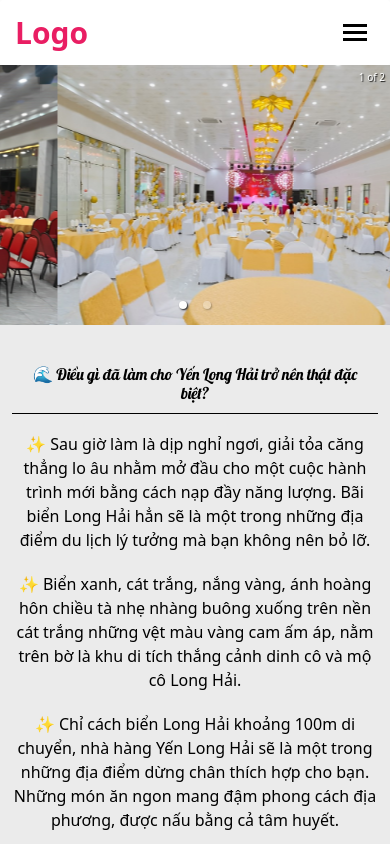
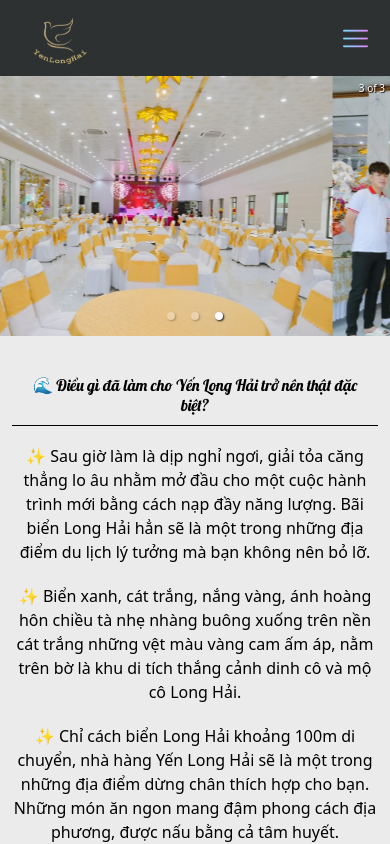
Before and after one commit to loctran1411/restaurant, a React (Create React App) app: page /cate in a window 390 px wide. Shown: the top 844 px of the page. Built offline with nearby package versions, Linux system fonts and the light colour scheme.

Commit message:
fix css update headerv2

```diff
--- a/src/assets/fake-data/introSlide.js
+++ b/src/assets/fake-data/introSlide.js
@@ -1,5 +1,6 @@
 import nha_hang1 from '../images/nha-hang1.jpg'
 import nha_hang2 from '../images/nha-hang2.jpg'
+import nha_hang3 from '../images/nha-hang3.jpg'
 import { v4 as uuidv4 } from 'uuid';
 
 export const introSlide = {
@@ -12,6 +13,11 @@ export const introSlide = {
     {
       id: uuidv4(),
       src: nha_hang2,
+      alt: 'view'
+    },
+    {
+      id: uuidv4(),
+      src: nha_hang3,
       alt: 'view'
     }
   ],
--- a/src/components/Header/HeaderV2.jsx
+++ b/src/components/Header/HeaderV2.jsx
@@ -1,10 +1,9 @@
 import React, { useEffect } from 'react';
-import Nav from 'react-bootstrap/Nav';
-import Navbar from 'react-bootstrap/Navbar';
-import NavDropdown from 'react-bootstrap/NavDropdown';
+import { Link } from "react-router-dom";
 import logo from "../../assets/images/logo_yen.png";
+import closeIcon from '../../assets/images/close.png'
+import openNav from '../../assets/images/menu-icon.png'
 import './headerv2.css'
-// import '../helper/Navbar.js'
 
 const HeaderV2 = () => {
 
@@ -78,47 +77,36 @@ const HeaderV2 = () => {
         {/* <div className="container"> */}
         <div className="header-main">
           <div className="logo">
-            <a href="#">Logo</a>
+            <Link to={'/'}><img src={logo} alt="logo" className='logo_img' /></Link>
           </div>
           <div className="open-nav-menu">
-            <span></span>
+            {/* <span></span> */}
+            <img src={openNav} alt="open"/>
           </div>
           <div className="menu-overlay">
           </div>
           <nav className="nav-menu">
             <div className="close-nav-menu">
-              <img src="https://uxwing.com/wp-content/themes/uxwing/download/controller-and-music/turn-off-button-red-icon.svg" alt="close" />
+              <img src={closeIcon} alt="close" />
             </div>
             <ul className="menu">
+              <li className="menu-item">
+                <a href="#gioi-thieu">Giới thiệu</a>
+              </li>
+              <li className="menu-item">
+                <a href="#mon-ban-chay">Món bán chạy</a>
+              </li>
+              <li className="menu-item">
+                <a href="#lien-he">Liên hệ</a>
+              </li>
               <li className="menu-item menu-item-has-children">
-                <a href="#" data-toggle="sub-menu">Home <i className="plus"></i></a>
+                <a href="#" data-toggle="sub-menu">Dropdown <i className="plus"></i></a>
                 <ul className="sub-menu">
                   <li className="menu-item"><a href="#">Home 1</a></li>
                   <li className="menu-item"><a href="#">Home 2</a></li>
                   <li className="menu-item"><a href="#">Home 3</a></li>
                   <li className="menu-item"><a href="#">Home 4</a></li>
                 </ul>
-              </li>
-              <li className="menu-item">
-                <a href="#">About</a>
-              </li>
-              <li className="menu-item">
-                <a href="#">Services</a>
-              </li>
-              <li className="menu-item menu-item-has-children">
-                <a href="#" data-toggle="sub-menu">Pages <i className="plus"></i></a>
-                <ul className="sub-menu">
-                  <li className="menu-item"><a href="#">page 1</a></li>
-                  <li className="menu-item"><a href="#">page 2</a></li>
-                  <li className="menu-item"><a href="#">page 3</a></li>
-                  <li className="menu-item"><a href="#">page 4</a></li>
-                </ul>
-              </li>
-              <li className="menu-item">
-                <a href="#">News</a>
-              </li>
-              <li className="menu-item">
-                <a href="#">Contact</a>
               </li>
             </ul>
           </nav>
--- a/src/components/Header/headerv2.css
+++ b/src/components/Header/headerv2.css
@@ -1,132 +1,136 @@
-@import url('https://fonts.googleapis.com/css2?family=Raleway:wght@400;500;600&display=swap');
+.container {
+  max-width: 100%;
+  margin: auto;
+}
 
-/* body{
-	line-height: 1.5;
-	font-family: 'Raleway', sans-serif;
-	font-weight: 400;
+ul {
+  list-style: none;
+  margin: 0;
+  padding: 0;
 }
-body.hidden-scrolling{
-	overflow-y: hidden;
-}
-*{
-	margin:0;
-	box-sizing: border-box;
-} */
-.container{
-	max-width: 100%;
-	margin:auto;
-}
-ul{
-	list-style: none;
-	margin:0;
-	padding:0;
-}
-/* a{
-	text-decoration: none;
-} */
+
 /*header*/
-.header{
+.header {
   position: sticky;
   width: 100%;
-	left:0;
-	top:0;
+  left: 0;
+  top: 0;
   z-index: 9999;
-	/* padding: 15px; */
 }
-.header-main{
-	background-color: #ffffff;
+
+.header-main {
+  background: #2e3131;
   display: flex;
-	justify-content: space-between;
+  justify-content: space-around;
   align-items: center;
-	padding: 10px 0;
-	border-radius: 4px;
+  /* padding: 10px 0; */
 }
-.header .logo{
+
+.header .logo {
   padding: 0 15px;
 }
-.header .logo a{
-	font-size: 30px;
-	text-transform: capitalize;
-	color: #e91e63;
-	font-weight: 600;
+
+.header .logo .logo_img {
+  width: 90px;
 }
-.header .nav-menu{
+
+.header .nav-menu {
   padding: 0 15px;
 }
-.header .menu > .menu-item{
+
+.header .menu>.menu-item {
   display: inline-block;
   margin-left: 30px;
   position: relative;
+  color: #ffffff;
 }
-.header .menu > .menu-item > a{
+
+.header .menu>.menu-item>a {
   display: block;
   padding: 12px 0;
   font-size: 16px;
-	color: #000000;
   text-transform: capitalize;
   font-weight: 600;
   transition: all 0.3s ease;
 }
-.header .menu > .menu-item > a .plus{
+
+.header .menu>.menu-item>a .plus {
   display: inline-block;
   height: 12px;
   width: 12px;
   position: relative;
-	margin-left:5px;
+  margin-left: 5px;
   pointer-events: none;
 }
-.header .menu > .menu-item > a .plus:before,
-.header .menu > .menu-item > a .plus:after{
-	content:'';
+
+.header .menu>.menu-item>a .plus:before,
+.header .menu>.menu-item>a .plus:after {
+  content: '';
   position: absolute;
   box-sizing: border-box;
   left: 50%;
-	top:50%;
-	background-color: #000000;
+  top: 50%;
+  background-color: #ffffff;
   height: 2px;
   width: 100%;
-	transform: translate(-50%,-50%);
+  transform: translate(-50%, -50%);
   transition: all 0.3s ease;
 }
-.header .menu > .menu-item:hover > a .plus:before,
-.header .menu > .menu-item:hover > a .plus:after{
+
+.header .menu>.menu-item:hover>a .plus:before,
+.header .menu>.menu-item:hover>a .plus:after {
   background-color: #e91e63;
 }
-.header .menu > .menu-item > a .plus:after{
-   transform: translate(-50%,-50%) rotate(-90deg);
+
+.header .menu>.menu-item>a .plus:after {
+  transform: translate(-50%, -50%) rotate(-90deg);
 }
-.header .menu > .menu-item > .sub-menu > .menu-item > a:hover,
-.header .menu > .menu-item:hover > a{
+
+.header .menu>.menu-item>.sub-menu>.menu-item>a:hover,
+.header .menu>.menu-item:hover>a {
   color: #e91e63;
 }
-.header .menu > .menu-item > .sub-menu{
-	box-shadow: 0 0 10px rgba(0,0,0,0.2);
+
+.header .menu>.menu-item>.sub-menu {
+  box-shadow: 0 0 10px rgba(0, 0, 0, 0.2);
   width: 220px;
   position: absolute;
-	left:0;
-	top:100%;
+  left: 0;
+  top: 100%;
   background-color: #ffffff;
   padding: 10px 0;
   border-top: 3px solid #e91e63;
   transform: translateY(10px);
   transition: all 0.3s ease;
-	opacity:0;
+  opacity: 0;
   visibility: hidden;
 }
-@media(min-width: 992px){
-.header .menu > .menu-item-has-children:hover > .sub-menu{
+
+@media(min-width: 992px) {
+  .header .menu>.menu-item-has-children:hover>.sub-menu {
     transform: translateY(0);
     opacity: 1;
     visibility: visible;
   }
- .header .menu > .menu-item-has-children:hover > a .plus:after{
-    transform: translate(-50%,-50%) rotate(0deg);
+
+  .header .menu>.menu-item-has-children:hover>a .plus:after {
+    transform: translate(-50%, -50%) rotate(0deg);
   }
 }
-.header .menu > .menu-item > .sub-menu > .menu-item{
+
+@media(max-width: 768px) {
+  .header-main{
+    display: flex;
+    justify-content: space-between;
+    padding: 0;
+  }
+}
+
+.header .menu>.menu-item>.sub-menu>.menu-item {
   display: block;
 }
-.header .menu > .menu-item > .sub-menu > .menu-item > a{
+
+.header .menu>.menu-item>.sub-menu>.menu-item>a {
   display: block;
   padding: 10px 20px;
   font-size: 16px;
@@ -135,7 +139,8 @@ ul{
   transition: all 0.3s ease;
   text-transform: capitalize;
 }
-.header .open-nav-menu{
+
+.header .open-nav-menu {
   height: 34px;
   width: 40px;
   margin-right: 15px;
@@ -144,124 +149,147 @@ ul{
   justify-content: center;
   cursor: pointer;
 }
-.header .open-nav-menu span{
+
+.header .open-nav-menu img{
+  width: 25px;
+}
+
+.header .open-nav-menu span {
   display: block;
   height: 3px;
   width: 24px;
   background-color: #000000;
   position: relative;
 }
+
 .header .open-nav-menu span:before,
-.header .open-nav-menu span:after{
+.header .open-nav-menu span:after {
   content: '';
   position: absolute;
-	left:0;
+  left: 0;
   width: 100%;
   height: 100%;
   background-color: #000000;
   box-sizing: border-box;
 }
-.header .open-nav-menu span:before{
-	top:-7px;
+
+.header .open-nav-menu span:before {
+  top: -7px;
 }
-.header .open-nav-menu span:after{
-	top:7px;
+
+.header .open-nav-menu span:after {
+  top: 7px;
 }
-.header .close-nav-menu{
+
+.header .close-nav-menu {
   height: 40px;
   width: 40px;
   /* background-color: #ffffff; */
-	margin:0 0 15px 15px;
+  margin: 0 0 15px 15px;
   cursor: pointer;
   display: none;
   align-items: center;
   justify-content: center;
 }
-.header .close-nav-menu img{
+
+.header .close-nav-menu img {
   width: 30px;
 }
-.header .menu-overlay{
+
+.header .menu-overlay {
   position: fixed;
   z-index: 999;
-	background-color: rgba(0,0,0,0.5);
-	left:0;
-	top:0;
+  background-color: rgba(0, 0, 0, 0.5);
+  left: 0;
+  top: 0;
   height: 100%;
   width: 100%;
   visibility: hidden;
-	opacity:0;
+  opacity: 0;
   transition: all 0.3s ease;
 }
+
 /* responsive */
 
-@media(max-width: 991px){
-	.header .menu-overlay.active{
+@media(max-width: 991px) {
+  .header .menu-overlay.active {
     visibility: visible;
     opacity: 1;
   }
-	.header .nav-menu{
+
+  .header .nav-menu {
     position: fixed;
     right: -280px;
     visibility: hidden;
     width: 280px;
     height: 100%;
-		top:0;
+    top: 0;
     overflow-y: auto;
     background-color: #222222;
     z-index: 1000;
     padding: 15px 0;
     transition: all 0.5s ease;
   }
-	.header .nav-menu.open{
+
+  .header .nav-menu.open {
     visibility: visible;
     right: 0px;
   }
-	.header .menu > .menu-item{
+
+  .header .menu>.menu-item {
     display: block;
-		margin:0;
+    margin: 0;
   }
-	.header .menu > .menu-item-has-children > a{
+
+  .header .menu>.menu-item-has-children>a {
     display: flex;
     justify-content: space-between;
     align-items: center;
   }
-	.header .menu > .menu-item > a{
+
+  .header .menu>.menu-item>a {
     color: #ffffff;
     padding: 12px 15px;
     border-bottom: 1px solid #333333;
   }
-	.header .menu > .menu-item:first-child > a{
+
+  .header .menu>.menu-item:first-child>a {
     border-top: 1px solid #333333;
   }
-	.header .menu > .menu-item > a .plus:before,
-	.header .menu > .menu-item > a .plus:after{
+
+  .header .menu>.menu-item>a .plus:before,
+  .header .menu>.menu-item>a .plus:after {
     background-color: #ffffff;
   }
-	.header .menu > .menu-item-has-children.active > a .plus:after{
-        transform: translate(-50%,-50%) rotate(0deg);
+
+  .header .menu>.menu-item-has-children.active>a .plus:after {
+    transform: translate(-50%, -50%) rotate(0deg);
   }
-	.header .menu > .menu-item > .sub-menu{
+
+  .header .menu>.menu-item>.sub-menu {
     width: 100%;
     position: relative;
     opacity: 1;
     visibility: visible;
-		border:none;
+    border: none;
     background-color: transparent;
     box-shadow: none;
     transform: translateY(0px);
     padding: 0px;
     left: auto;
-		top:auto;
+    top: auto;
     max-height: 0;
     overflow: hidden;
   }
-	.header .menu > .menu-item > .sub-menu > .menu-item > a{
+
+  .header .menu>.menu-item>.sub-menu>.menu-item>a {
     padding: 12px 45px;
     color: #ffffff;
     border-bottom: 1px solid #333333;
   }
+
   .header .close-nav-menu,
-	.header .open-nav-menu{
+  .header .open-nav-menu {
     display: flex;
   }
 }
--- a/src/pages/Home.jsx
+++ b/src/pages/Home.jsx
@@ -9,7 +9,7 @@ import menuToSearch from '../assets/fake-data/menuToSearch'
 import info from '../assets/fake-data/info.js'
 
 import CarouselSlider from '../components/Carousel/CarouselSlider'
-import SubCarouselSlider from '../components/Carousel/SubCarouselSlider'
+// import SubCarouselSlider from '../components/Carousel/SubCarouselSlider'
 import Menu from '../components/UI/menu/Menu'
 import Form from '../components/Form/Form'
 import CollapseMenu from '../components/CollapseMenu/CollapseMenu'
@@ -57,12 +57,12 @@ const Home = () => {
               }
             </div>
 
-            <div className="hero__img">
+            {/* <div className="hero__img">
               <div>
                 <SubCarouselSlider />
               </div>
 
-            </div>
+            </div> */}
           </div>
         </Container>
       </section>
--- a/src/styles/scrolltotop.css
+++ b/src/styles/scrolltotop.css
@@ -228,7 +228,7 @@
 /* For medium devices */
 @media screen and (max-width: 768px) {
     .show-scroll {
-        bottom: 4rem;
+        bottom: 1rem;
     }
 
     .modal-content {
```
Also changed, not shown: src/components/Form/Form.jsx (+15 -14 lines), src/assets/images/close.png (added), src/assets/images/nha-hang3.jpg (added). Lines whose indentation alone changed are shown as unchanged.
